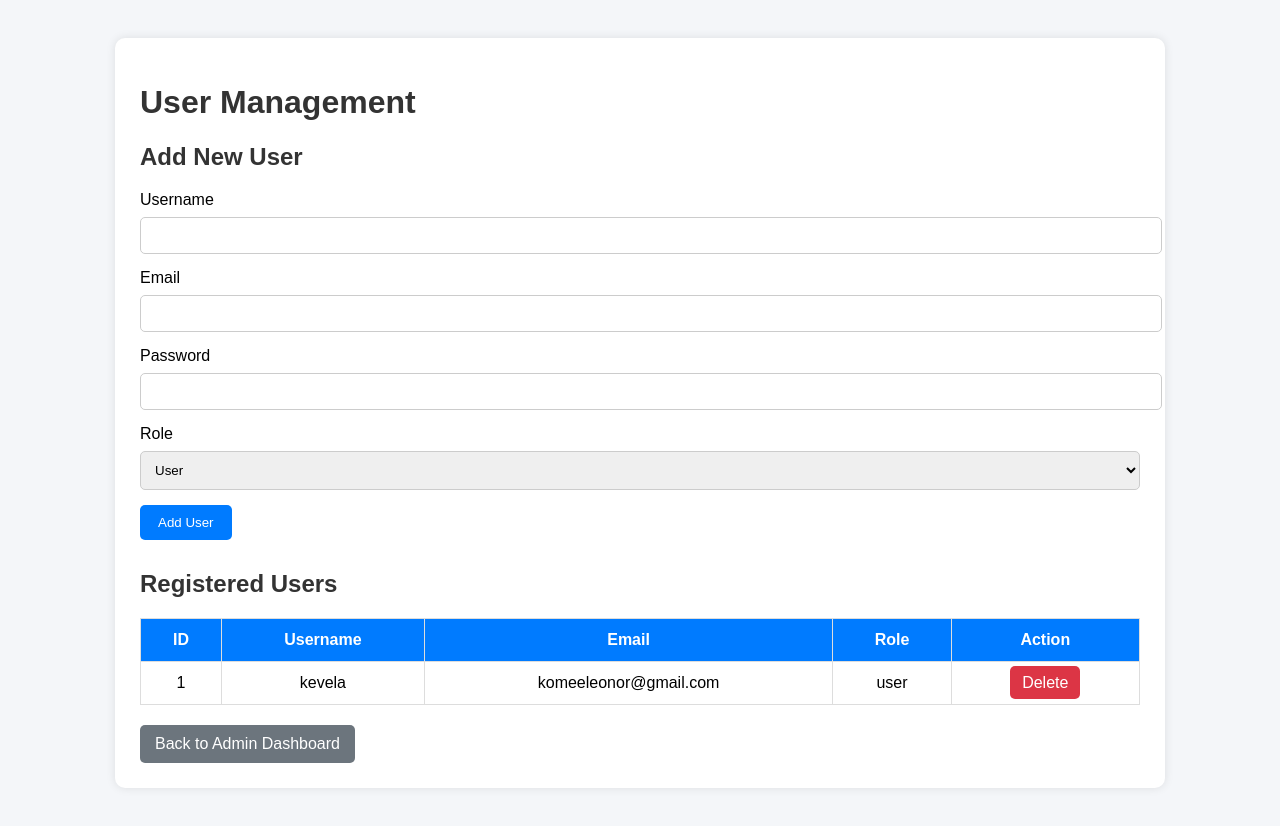
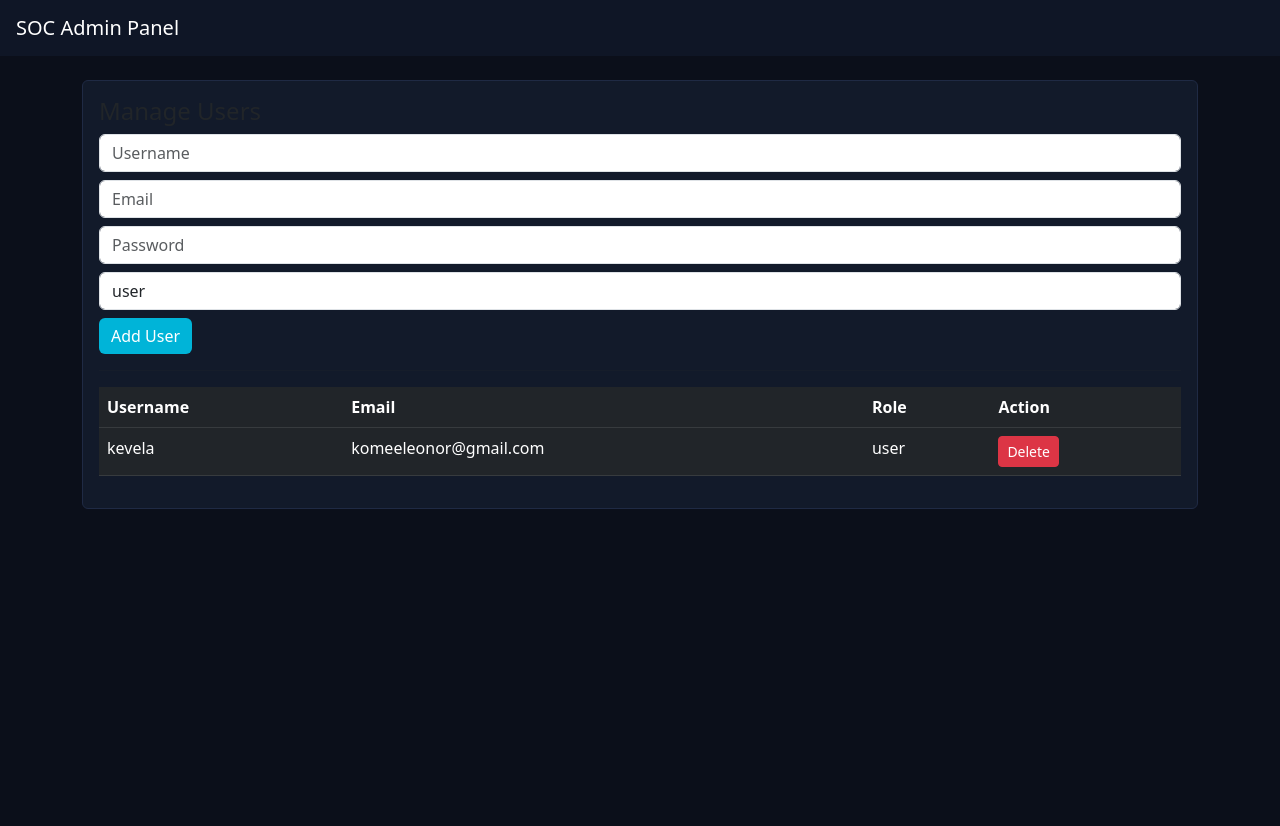
Before and after one commit to Ella-Leo/Cyberthreat-Detection-And-Prediction-Using-Machine_Learning, a Flask app: template app/templates/manage_users.html in a window 1280 px wide. After the commit the page ends 509 px from the top, so only its background shows below. Run offline with Flask 3, Linux system fonts and the light colour scheme; the template is opened without the code that fills it: values that come from a table or form of the project are taken from there, others are empty.

Commit message:
Fixed file upload, report system, and manage users

```diff
--- a/app/app.py
+++ b/app/app.py
@@ -205,19 +205,35 @@ def threat_prediction():
 
     if request.method == "POST":
 
-        uploaded_file = request.files.get("file")
-
-        if not uploaded_file:
-            flash("Please upload a CSV file", "danger")
+        # 1. Check request contains file
+        if "file" not in request.files:
+            flash("No file part found in request", "danger")
             return redirect(url_for("threat_prediction"))
 
+        uploaded_file = request.files["file"]
+
+        # 2. Check file selected
+        if uploaded_file.filename == "":
+            flash("No file selected", "danger")
+            return redirect(url_for("threat_prediction"))
+
+        # 3. Optional: check CSV extension
+        if not uploaded_file.filename.endswith(".csv"):
+            flash("Only CSV files allowed", "danger")
+            return redirect(url_for("threat_prediction"))
+
+        # 4. Save file safely
         filepath = os.path.join(UPLOAD_FOLDER, uploaded_file.filename)
         uploaded_file.save(filepath)
 
-        # Load CSV
-        df = pd.read_csv(filepath)
+        # 5. Read CSV safely
+        try:
+            df = pd.read_csv(filepath)
+        except Exception as e:
+            flash(f"Error reading CSV file: {str(e)}", "danger")
+            return redirect(url_for("threat_prediction"))
 
-        # MOCK PREDICTIONS
+        # 6. Mock prediction
         df["Prediction"] = "Normal"
 
         return render_template(
@@ -228,7 +244,7 @@ def threat_prediction():
 
     return render_template("threat_prediction.html")
 
-# ---------------- MANAGE USERS (FIXED SINGLE VERSION) ----------------
+# ---------------- MANAGE USERS----------------
 @app.route("/manage_users", methods=["GET", "POST"])
 @login_required
 def manage_users():
@@ -281,10 +297,14 @@ def delete_user(user_id):
 
     user = User.query.get_or_404(user_id)
 
+    if user.id == current_user.id:
+        flash("You cannot delete your own account.", "danger")
+        return redirect(url_for("manage_users"))
+
     db.session.delete(user)
     db.session.commit()
 
-    flash("User deleted", "success")
+    flash("User deleted successfully.", "success")
     return redirect(url_for("manage_users"))
 
 # ---------------- LOGOUT ----------------
--- a/app/templates/manage_users.html
+++ b/app/templates/manage_users.html
@@ -1,184 +1,60 @@
-<!DOCTYPE html>
-<html lang="en">
-<head>
-    <meta charset="UTF-8">
-    <title>Manage Users</title>
+{% extends "base.html" %}
+{% block content %}
 
-    <style>
-        body {
-            font-family: Arial, sans-serif;
-            background: #f4f6f9;
-            padding: 30px;
-        }
-
-        .container {
-            max-width: 1000px;
-            margin: auto;
-            background: white;
-            padding: 25px;
-            border-radius: 10px;
-            box-shadow: 0 0 10px rgba(0,0,0,0.1);
-        }
-
-        h1, h2 {
-            color: #333;
-        }
-
-        form {
-            margin-bottom: 30px;
-        }
-
-        input, select {
-            width: 100%;
-            padding: 10px;
-            margin-top: 8px;
-            margin-bottom: 15px;
-            border: 1px solid #ccc;
-            border-radius: 5px;
-        }
-
-        button {
-            background: #007bff;
-            color: white;
-            border: none;
-            padding: 10px 18px;
-            border-radius: 5px;
-            cursor: pointer;
-        }
-
-        button:hover {
-            background: #0056b3;
-        }
-
-        table {
-            width: 100%;
-            border-collapse: collapse;
-        }
-
-        table th,
-        table td {
-            padding: 12px;
-            border: 1px solid #ddd;
-            text-align: center;
-        }
-
-        table th {
-            background: #007bff;
-            color: white;
-        }
-
-        .delete-btn {
-            background: #dc3545;
-            text-decoration: none;
-            color: white;
-            padding: 8px 12px;
-            border-radius: 5px;
-        }
-
-        .delete-btn:hover {
-            background: #b02a37;
-        }
-
-        .flash {
-            padding: 12px;
-            margin-bottom: 15px;
-            border-radius: 5px;
-            background: #d4edda;
-            color: #155724;
-        }
-
-        .back-btn {
-            display: inline-block;
-            margin-top: 20px;
-            text-decoration: none;
-            background: #6c757d;
-            color: white;
-            padding: 10px 15px;
-            border-radius: 5px;
-        }
-
-        .back-btn:hover {
-            background: #545b62;
-        }
-    </style>
-</head>
-<body>
-
-<div class="container">
-
-    <h1>User Management</h1>
-
-    <!-- Flash Messages -->
-    {% with messages = get_flashed_messages(with_categories=true) %}
-        {% if messages %}
-            {% for category, message in messages %}
-                <div class="flash">
-                    {{ message }}
-                </div>
-            {% endfor %}
-        {% endif %}
-    {% endwith %}
-
-    <h2>Add New User</h2>
-
+<div class="card p-3">
+    <h4>Manage Users</h4>
 <form method="POST">
 
-        <label>Username</label>
-        <input type="text" name="username" required>
+    <input name="username"
+           class="form-control mb-2"
+           placeholder="Username"
+           required>
 
-        <label>Email</label>
-        <input type="email" name="email" required>
+    <input name="email"
+           type="email"
+           class="form-control mb-2"
+           placeholder="Email"
+           required>
 
-        <label>Password</label>
-        <input type="password" name="password" required>
+    <input name="password"
+           type="password"
+           class="form-control mb-2"
+           placeholder="Password"
+           required>
 
-        <label>Role</label>
-        <select name="role">
-            <option value="user">User</option>
-            <option value="admin">Admin</option>
-        </select>
+    <input name="role"
+           class="form-control mb-2"
+           placeholder="Role"
+           value="user">
 
-        <button type="submit">Add User</button>
+    <button type="submit" class="btn btn-primary">
+        Add User
+    </button>
 
 </form>
 
-    <h2>Registered Users</h2>
+    <hr>
 
-    <table>
-        <thead>
+    <table class="table table-dark">
         <tr>
-                <th>ID</th>
             <th>Username</th>
             <th>Email</th>
             <th>Role</th>
             <th>Action</th>
         </tr>
-        </thead>
 
-        <tbody>
         {% for user in users %}
         <tr>
-                <td>{{ user.id }}</td>
             <td>{{ user.username }}</td>
             <td>{{ user.email }}</td>
             <td>{{ user.role }}</td>
             <td>
                 <a href="{{ url_for('delete_user', user_id=user.id) }}"
-                       class="delete-btn"
-                       onclick="return confirm('Delete this user?')">
-                        Delete
-                    </a>
+                   class="btn btn-danger btn-sm">Delete</a>
             </td>
         </tr>
         {% endfor %}
-        </tbody>
     </table>
-
-    <a href="{{ url_for('admin_dashboard') }}" class="back-btn">
-        Back to Admin Dashboard
-    </a>
-
 </div>
 
-</body>
-</html>
+{% endblock %}
--- a/app/templates/threat_prediction.html
+++ b/app/templates/threat_prediction.html
@@ -93,10 +93,8 @@
     <div class="card">
 
         <form method="POST" enctype="multipart/form-data">
-            <label>Upload CSV File</label><br><br>
-            <input type="file" name="file" required>
-            <br>
-            <button type="submit">Run Detection</button>
+          <input type="file" name="file" required>
+          <button type="submit">Run Detection</button>
         </form>
 
     </div>
```
Also changed, not shown: app/templates/manage_users2.html (deleted, +0 -39 lines). Lines whose indentation alone changed are shown as unchanged.
